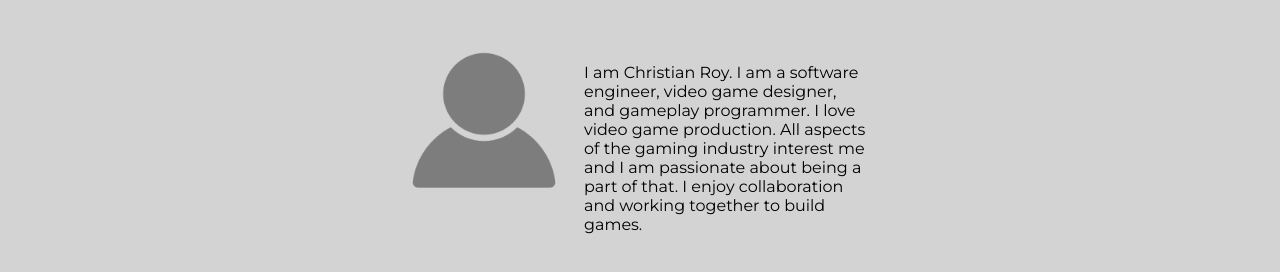
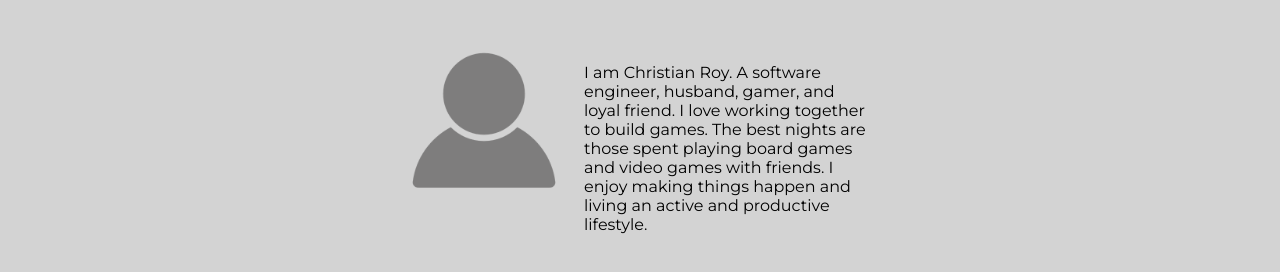
Before and after one commit to ChristianIsaacRoy/ChristianIsaacRoy.github.io, a plain HTML site: page index.html in a window 1280 px wide. Shown: the part 126-398 px from the top of the page. Drawn offline with Linux system fonts and the light colour scheme.

Commit message:
Replace Hi5 gif and self description

```diff
--- a/index.html
+++ b/index.html
@@ -27,7 +27,10 @@
             </header>
             <div class="about">
                 <img src="Images/profile.png" alt="Picture of me" height="200" width="200">
-                <p>I am Christian Roy. I am a software engineer, video game designer, and gameplay programmer. I love video game production. All aspects of the gaming industry interest me and I am passionate about being a part of that. I enjoy collaboration and working together to build games. </p>
+                <p>
+                        I am Christian Roy. A software engineer, husband, gamer, and loyal friend. I love working together to build games.
+                        The best nights are those spent playing board games and video games with friends. I enjoy making things happen and living an active and productive lifestyle.
+                </p>
             </div>
             <div class="grid-projects">
                 <h2> PROJECTS </h2>
@@ -55,7 +58,7 @@
             </div>
             <div class="project4">
                 <h3>HIGH FIVE <a href="https://gamejolt.com/games/high-five/237570">(Download)</a></h3>
-                <div class="proj-gif" style="background-image: url('Images/HighFive.gif');" title="High Five"></div>
+                <div class="proj-gif" style="background-image: url('Images/Hi5.gif');" title="High Five"></div>
                 <p>ROLE: ENGINEER</p>
                 <p>TEAM SIZE: 9</p>
                 <p>UNITY GAME</p>
```
Also changed, not shown: 1 other file.
